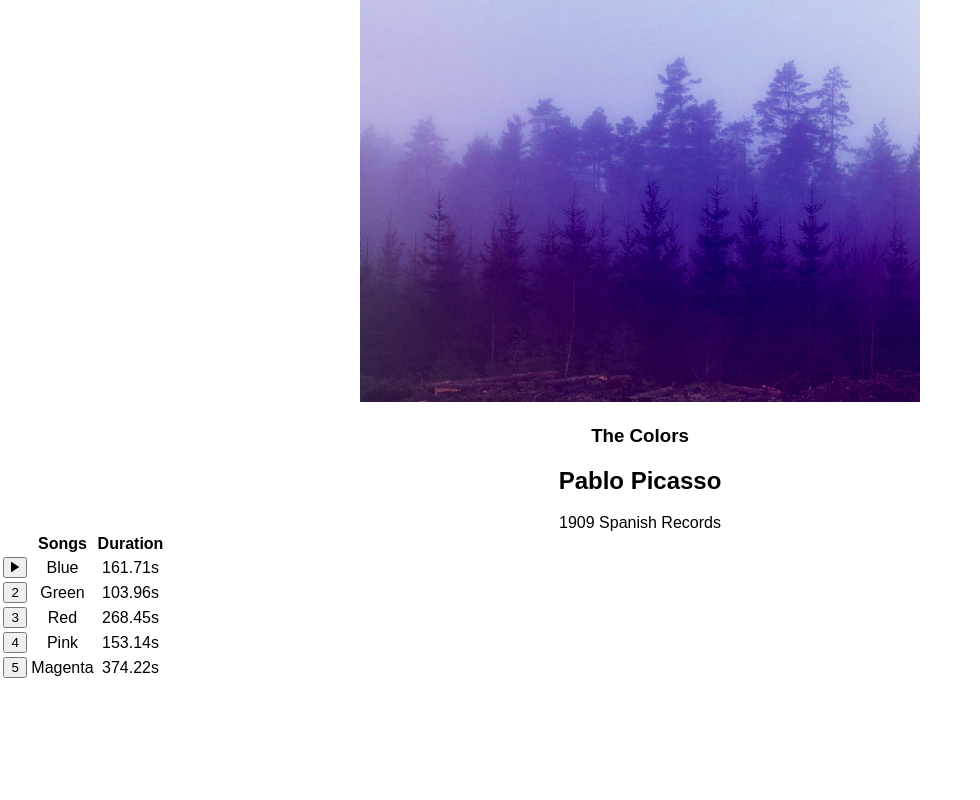
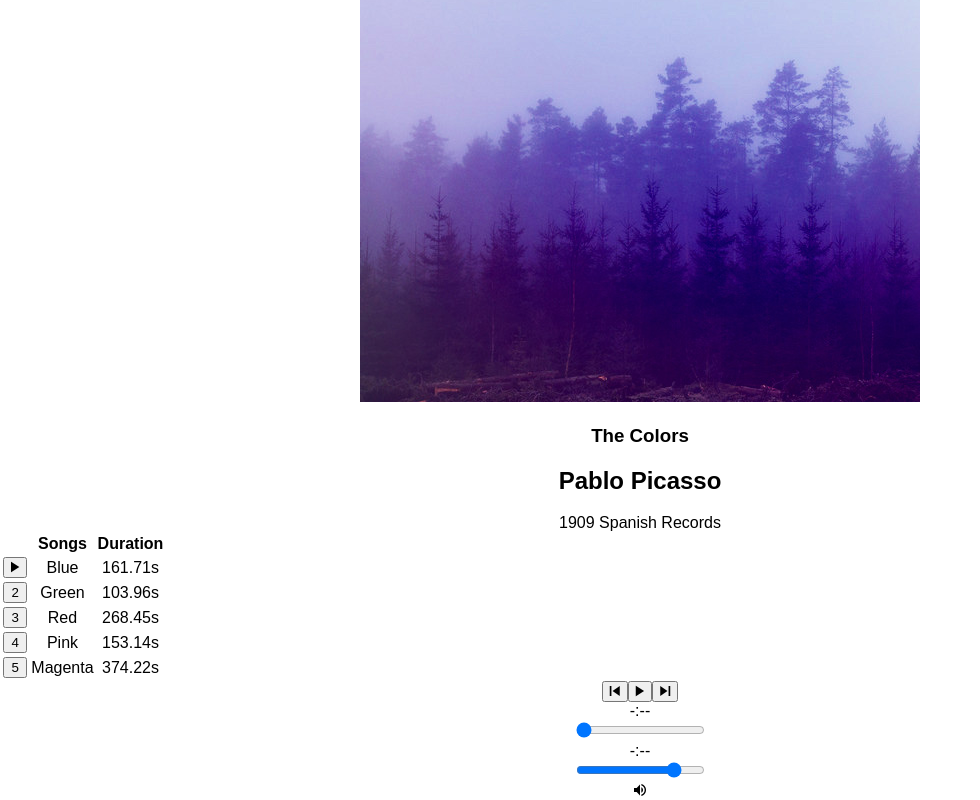
Before and after one commit to iradnazmi/bloc, a React (Create React App) app: page /album/the-colors in a window 1280 px wide. Shown: the part 256-1056 px from the top of the page, without its empty margins (0-980 px from the left). Before the commit the page ends 937 px from the top, so only its background shows below. Built offline with nearby package versions, Linux system fonts and the light colour scheme.

Commit message:
Checkpoint 16 PlayerBar: Buttons: completed

```diff
--- a/src/components/Album.js
+++ b/src/components/Album.js
@@ -1,5 +1,6 @@
 import React, { Component } from 'react';
 import albumData from './../data/albums';
+import PlayerBar from './PlayerBar';
 
 class Album extends Component {
   constructor(props) {
@@ -46,6 +47,15 @@
       this.play();
     }
   }
+
+  handlePrevClick() {
+    const currentIndex = this.state.album.songs.findIndex(song => this.state.currentSong === song);
+    const newIndex = Math.max(0, currentIndex-1);
+    const newSong = this.state.album.songs[newIndex];
+    this.setSong(newSong);
+    this.play();
+  }
+
 
   handleMouseEnter(index) {
     this.setState({ isHovered: index+1});
@@ -103,6 +113,13 @@
             }
           </tbody>
         </table>
+        <PlayerBar
+          isPlaying={this.state.isPlaying}
+          currentSong={this.state.currentSong}
+          handleSongClick={() => this.handleSongClick(this.state.currentSong)}
+          handlePrevClick={() => this.handlePrevClick()}
+          handleNextClick={() => this.handleNextClick()}
+        />
       </section>
     );
   }
--- /dev/null
+++ b/src/components/PlayerBar.js
@@ -0,0 +1,33 @@
+import React, { Component } from "react";
+
+class PlayerBar extends Component {
+  render() {
+    return (
+      <section className="player-bar">
+        <section id="buttons">
+          <button id="previous" onClick={this.props.handlePrevClick}>
+            <span className="ion-md-skip-backward"></span>
+          </button>
+          <button id="play-pause" onClick={this.props.handleSongClick} >
+            <span className={this.props.isPlaying ? 'ion-md-pause' : 'ion-md-play'}></span>
+          </button>
+          <button id="next" onClick={this.props.handleNextClick}>
+            <span className="ion-md-skip-forward"></span>
+          </button>
+        </section>
+        <section id="time-control">
+          <div className="current-time">-:--</div>
+          <input type="range" className="seek-bar" value="0" />
+          <div className="total-time">-:--</div>
+        </section>
+        <section id="volume-control">
+          <div className="ion-md-volume=low"></div>
+          <input type="range" className="seek-bar" value="80" />
+          <div className="ion-md-volume-high"></div>
+        </section>
+      </section>
+    );
+  }
+}
+
+export default PlayerBar
```
